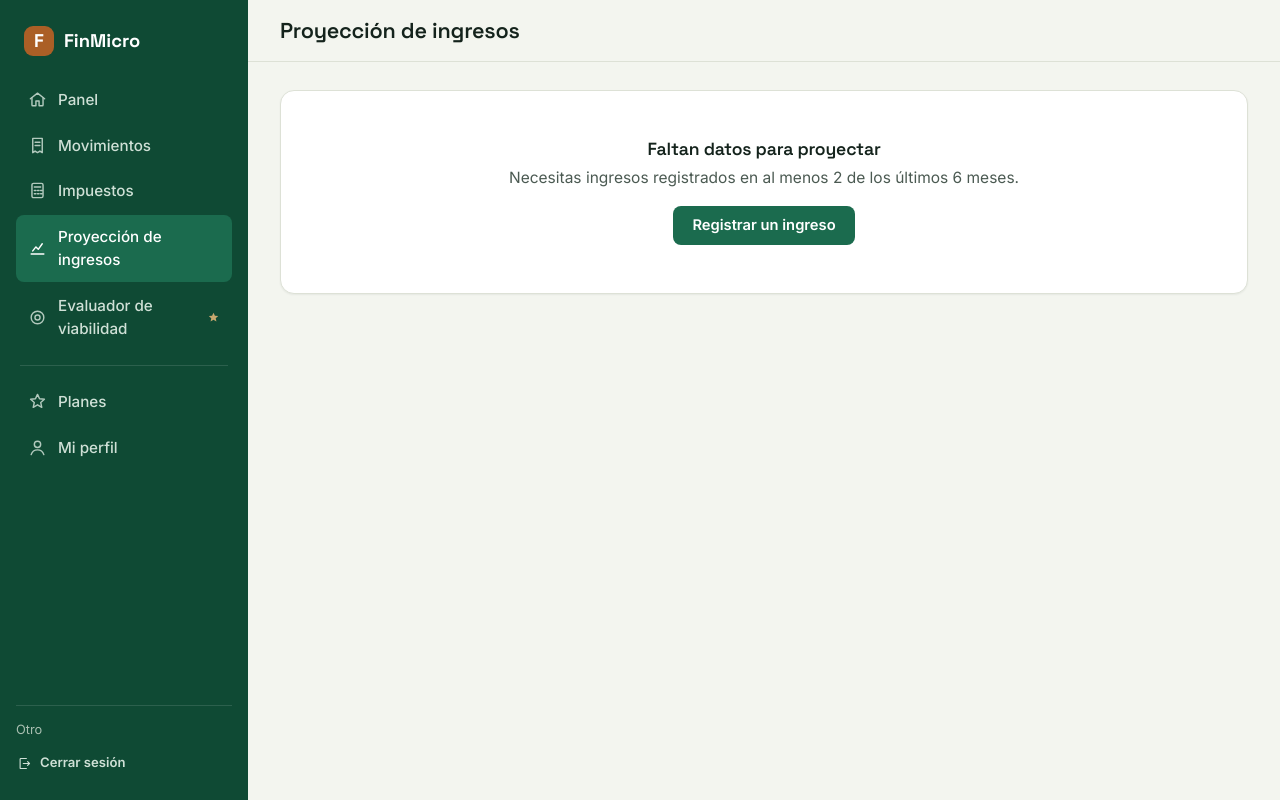
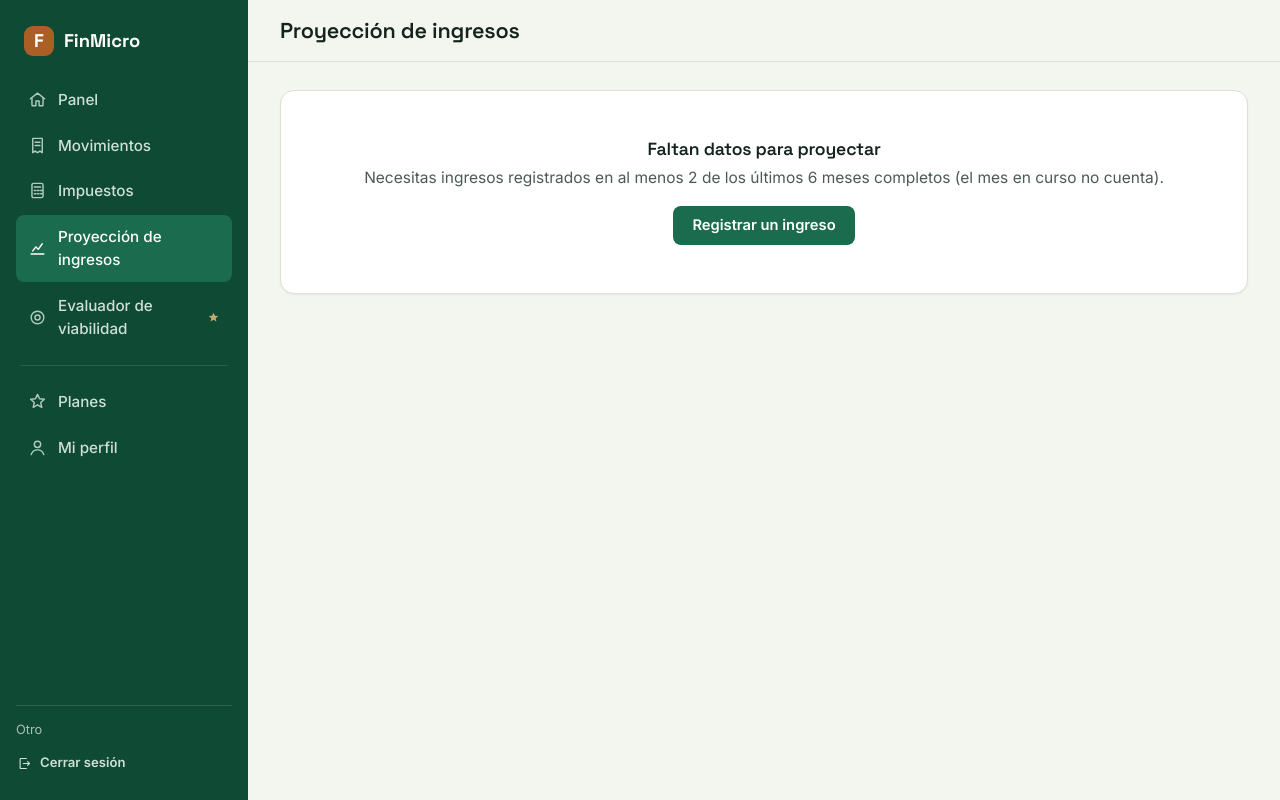
Before and after one commit to SrDanix/FinMicro, a Django app: page /proyecciones/ingresos/ in a window 1280 px wide. Run offline with Django 5.2, Linux system fonts and the light colour scheme; the visitor is signed in with stand-in values (Sample User, id 1); data that the repository does not hold is empty.

Commit message:
Corrige fecha del formulario, textos de proyección y formato de precios
- El campo de fecha de "Nuevo movimiento" aparecía vacío: <input type="date">
  solo acepta AAAA-MM-DD y Django enviaba el formato local dd/mm/aaaa.
- La proyección indica que usa meses completos.
- Los precios de los planes se muestran con separador de miles ($9.990).

Co-Authored-By: Claude Opus 5.5 <noreply@anthropic.com>

```diff
--- a/finances/forms.py
+++ b/finances/forms.py
@@ -9,7 +9,8 @@ class MovimientoForm(forms.ModelForm):
         model = Movimiento
         fields = ["tipo", "categoria", "monto", "fecha", "descripcion"]
         widgets = {
-            "fecha": forms.DateInput(attrs={"type": "date"}),
+            # <input type="date"> solo acepta AAAA-MM-DD, no el formato local.
+            "fecha": forms.DateInput(attrs={"type": "date"}, format="%Y-%m-%d"),
             "descripcion": forms.TextInput(attrs={"placeholder": "Opcional"}),
         }
 
--- a/templates/projections/proyeccion.html
+++ b/templates/projections/proyeccion.html
@@ -7,7 +7,7 @@
 <div class="grid grid-3">
   {% for valor in proyeccion %}
   <div class="tarjeta tarjeta-metrica">
-    <div class="etiqueta">Mes +{{ forloop.counter }}</div>
+    <div class="etiqueta">{% if forloop.first %}Este mes{% else %}Mes +{{ forloop.counter0 }}{% endif %}</div>
     <div class="valor ingreso cifra">${{ valor|floatformat:"0g" }}</div>
   </div>
   {% endfor %}
@@ -16,12 +16,12 @@
 <div class="tarjeta" style="margin-top:20px;">
   <div class="tarjeta-titulo"><h3>Historial y proyección</h3></div>
   <canvas id="graficoProyeccion" height="110"></canvas>
-  <p class="texto-ayuda">Proyección por tendencia lineal de tus ingresos de los últimos 6 meses. Es una estimación, no una garantía.</p>
+  <p class="texto-ayuda">Proyección por tendencia lineal de tus ingresos de los últimos 6 meses completos. Es una estimación, no una garantía.</p>
 </div>
 {% else %}
 <div class="tarjeta estado-vacio">
   <h3>Faltan datos para proyectar</h3>
-  <p class="texto-tenue">Necesitas ingresos registrados en al menos 2 de los últimos 6 meses.</p>
+  <p class="texto-tenue">Necesitas ingresos registrados en al menos 2 de los últimos 6 meses completos (el mes en curso no cuenta).</p>
   <a href="{% url 'finances:crear_movimiento' %}" class="btn btn-primario">Registrar un ingreso</a>
 </div>
 {% endif %}
--- a/templates/subscriptions/confirmar_plan.html
+++ b/templates/subscriptions/confirmar_plan.html
@@ -20,7 +20,7 @@
     </form>
 
   {% else %}
-    <p>Elige cómo quieres pagar tu suscripción de <strong class="cifra">${{ plan.precio_mensual_clp }}</strong> mensuales.</p>
+    <p>Elige cómo quieres pagar tu suscripción de <strong class="cifra">${{ plan.precio_mensual_clp|floatformat:"0g" }}</strong> mensuales.</p>
     <form method="post">
       {% csrf_token %}
       <div class="grupo-campo">
--- a/templates/subscriptions/pago_simulado.html
+++ b/templates/subscriptions/pago_simulado.html
@@ -13,7 +13,7 @@
   </p>
   <div class="tarjeta" style="background:var(--fondo); margin:18px 0;">
     <div class="flex-entre"><span class="texto-tenue">Plan</span><strong>{{ suscripcion.plan.nombre }}</strong></div>
-    <div class="flex-entre" style="margin-top:8px;"><span class="texto-tenue">Monto</span><strong class="cifra">${{ suscripcion.plan.precio_mensual_clp }}</strong></div>
+    <div class="flex-entre" style="margin-top:8px;"><span class="texto-tenue">Monto</span><strong class="cifra">${{ suscripcion.plan.precio_mensual_clp|floatformat:"0g" }}</strong></div>
     <div class="flex-entre" style="margin-top:8px;"><span class="texto-tenue">Referencia</span><span class="cifra" style="font-size:0.82rem;">{{ suscripcion.referencia_pago }}</span></div>
   </div>
   <form method="post">
--- a/templates/subscriptions/planes.html
+++ b/templates/subscriptions/planes.html
@@ -14,7 +14,7 @@
     {% if plan.codigo == 'premium' %}<span class="cinta">Recomendado</span>{% endif %}
     <h3 style="margin-bottom:0;">{{ plan.nombre }}</h3>
     <div class="precio">
-      {% if plan.precio_mensual_clp == 0 %}Gratis{% else %}${{ plan.precio_mensual_clp }}<span>/mes</span>{% endif %}
+      {% if plan.precio_mensual_clp == 0 %}Gratis{% else %}${{ plan.precio_mensual_clp|floatformat:"0g" }}<span>/mes</span>{% endif %}
     </div>
     <p class="texto-tenue" style="font-size:0.88rem;">{{ plan.descripcion }}</p>
 
```
